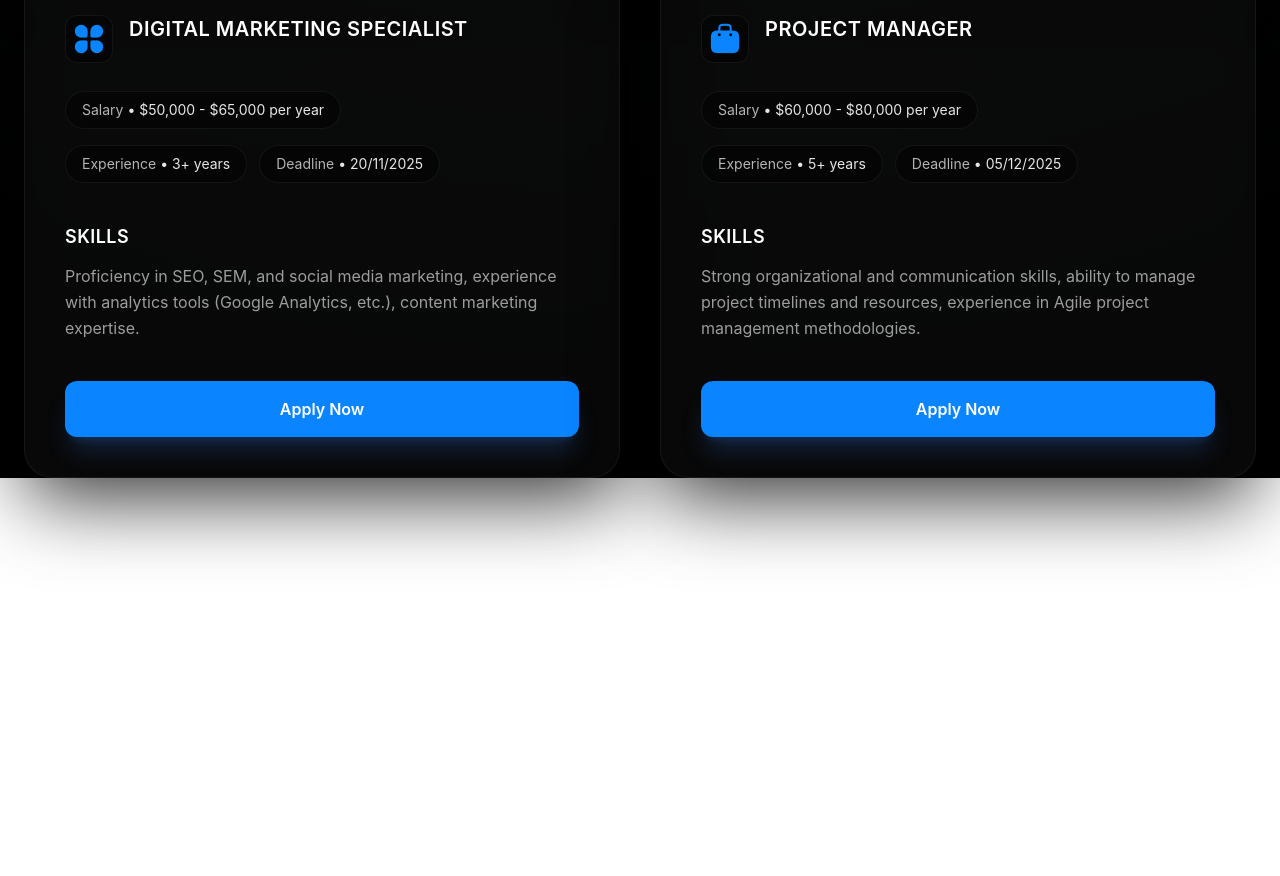
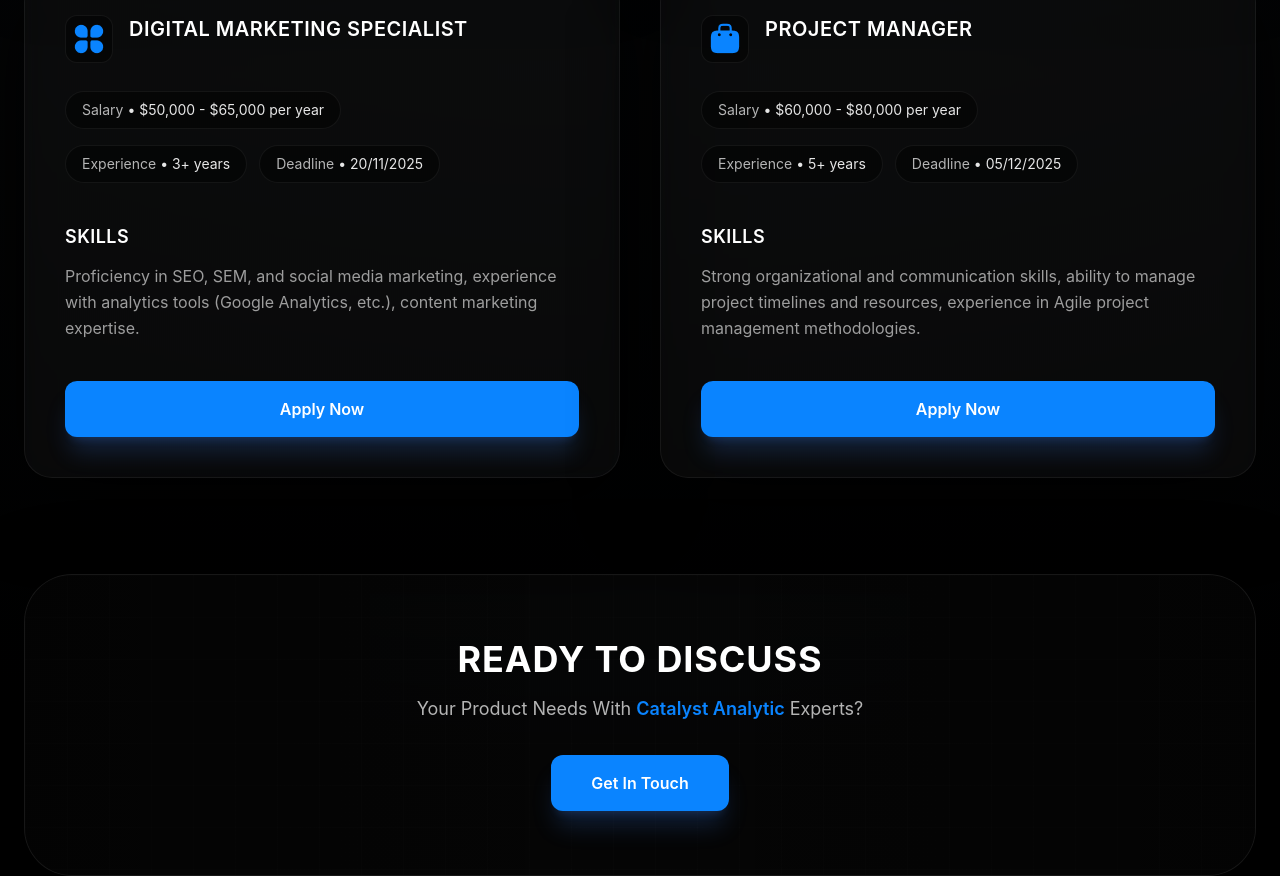
Before and after one commit to khidirovv33/homecolab30, a website: page src/rizo.html in a window 1280 px wide. Shown: the part 1572-2448 px from the top of the page. Before the commit the page ends 2050 px from the top, so only its background shows below. Drawn offline with nearby package versions, Linux system fonts and the light colour scheme.

Commit message:
tred: section 4

```diff
--- a/src/rizo.html
+++ b/src/rizo.html
@@ -308,6 +308,25 @@
     </section>
 
 
+    <section class="max-w-7xl mx-auto px-6 mt-24">
+      <div class="glass-card rounded-[48px] overflow-hidden relative py-16 px-8 lg:px-20">
+        <div class="absolute inset-0 grid-bg opacity-40"></div>
+        <div class="absolute inset-0 bg-gradient-to-r from-black/60 via-black/40 to-black/60"></div>
+
+        <div class="relative z-10 text-center">
+          <h2 class="text-3xl lg:text-4xl font-bold tracking-wide">READY TO DISCUSS</h2>
+          <p class="mt-4 text-white/70 text-base lg:text-lg">
+            Your Product Needs With <span class="text-[#0A84FF] font-semibold">Catalyst Analytic</span> Experts?
+          </p>
+
+          <button class="mt-8 px-10 py-4 rounded-xl bg-[#0A84FF] font-semibold shadow-xl shadow-blue-500/20 hover:bg-blue-500 transition">
+            Get In Touch
+          </button>
+        </div>
+      </div>
+    </section>
+
+
 
   </body>
 </html>
```
